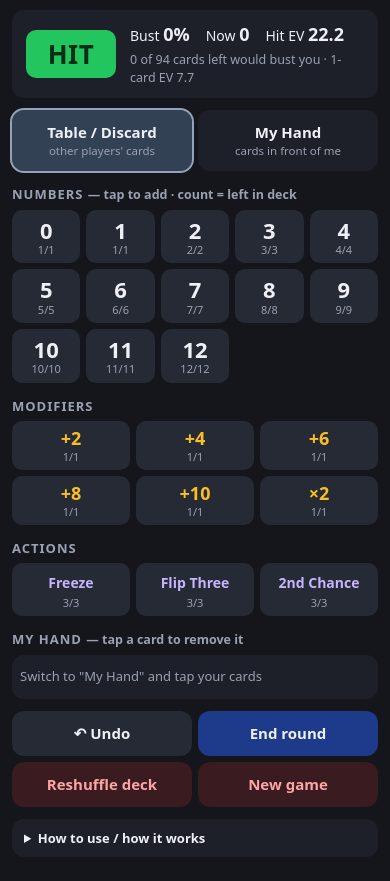
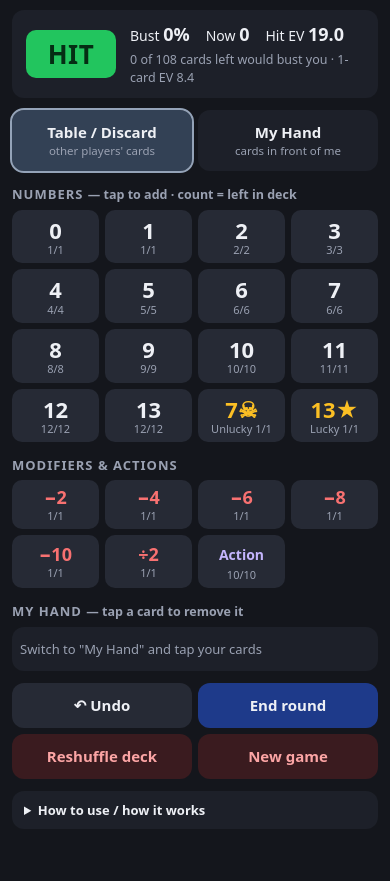
Before and after one commit to dagal10/flip7cheat, a plain HTML site: page index.html in a window 390 px wide. After the commit the page ends 853 px from the top, so only its background shows below. Drawn offline with Linux system fonts and the light colour scheme.

Commit message:
Switch odds page to Flip 7: With a Vengeance (#2)
* Add Flip 7 hit/stand odds page

Co-Authored-By: Claude Opus 5.5 <noreply@anthropic.com>
Claude-Session: https://claude.ai/code/session_01KVvwzQHCPZizdSg9pY7NvT

* Switch odds page to Flip 7: With a Vengeance

Use the 108-card Vengeance deck (0-13, Unlucky 7, Lucky 13, negative
modifiers, divide-by-2, 10 action cards) and its scoring rules, and cap
the look-ahead depth so it stays fast on phones.

Co-Authored-By: Claude Opus 5.5 <noreply@anthropic.com>
Claude-Session: https://claude.ai/code/session_01KVvwzQHCPZizdSg9pY7NvT

---------

Co-authored-by: Claude <noreply@anthropic.com>

```diff
--- a/index.html
+++ b/index.html
@@ -3,8 +3,8 @@
 <head>
 <meta charset="utf-8">
 <meta name="viewport" content="width=device-width, initial-scale=1, viewport-fit=cover">
-<title>Flip 7 Odds</title>
-<meta name="description" content="Track the Flip 7 deck and get hit/stand odds.">
+<title>Flip 7 Vengeance Odds</title>
+<meta name="description" content="Track the Flip 7: With a Vengeance deck and get hit/stand odds.">
 <meta name="theme-color" content="#14161c">
 <style>
   :root {
@@ -35,6 +35,7 @@
   .verdict.hit { background: var(--hit); color: #052e14; }
   .verdict.stand { background: var(--stand); color: #3b2300; }
   .verdict.bust { background: var(--bust); color: #fff; }
+  .verdict.must { background: #a855f7; color: #fff; font-size: 24px; }
   .verdict.idle { background: var(--panel2); color: var(--muted); font-size: 20px; }
   .stats { display: flex; flex-wrap: wrap; gap: 4px 16px; font-size: 14px; }
   .stats b { font-size: 18px; }
@@ -50,15 +51,15 @@
   h2 { font-size: 13px; text-transform: uppercase; letter-spacing: 1px; color: var(--muted); margin: 14px 0 6px; }
 
   .grid { display: grid; gap: 6px; }
-  .nums { grid-template-columns: repeat(7, 1fr); }
-  .mods { grid-template-columns: repeat(6, 1fr); }
-  .acts { grid-template-columns: repeat(3, 1fr); }
+    .nums { grid-template-columns: repeat(8, 1fr); }
+  .mods { grid-template-columns: repeat(7, 1fr); }
   .card { background: var(--panel2); border-radius: 10px; padding: 8px 2px 6px; text-align: center;
     user-select: none; position: relative; transition: transform .06s; }
   .card:active { transform: scale(.94); }
   .card .v { font-size: 22px; font-weight: 800; display: block; line-height: 1.1; }
   .card .c { font-size: 11px; color: var(--muted); display: block; }
-  .card.mod .v { color: #fbbf24; font-size: 18px; }
+  .card.mod .v { color: #f87171; font-size: 18px; }
+  .card.special .v { color: #fbbf24; }
   .card.act .v { font-size: 14px; color: #c4b5fd; padding: 4px 0; }
   .card.mine { outline: 2px solid var(--accent); }
   .card.danger { background: var(--danger-bg); }
@@ -68,7 +69,8 @@
   .hand { display: flex; flex-wrap: wrap; gap: 6px; min-height: 44px; padding: 8px;
     background: var(--panel); border-radius: var(--radius); }
   .chip { background: #1e3a8a; border-radius: 8px; padding: 6px 10px; font-weight: 700; font-size: 18px; }
-  .chip.mod { background: #4a3a0b; color: #fbbf24; }
+  .chip.mod { background: #4a1b1b; color: #f87171; }
+  .chip.special { color: #fbbf24; }
   .chip.act { background: #3b2f63; color: #c4b5fd; font-size: 14px; }
   .hand .none { color: var(--muted); align-self: center; font-size: 13px; }
 
@@ -84,8 +86,8 @@
   .toast.show { opacity: 1; }
 
   @media (max-width: 420px) {
-    .nums { grid-template-columns: repeat(5, 1fr); }
-    .mods { grid-template-columns: repeat(3, 1fr); }
+    .nums { grid-template-columns: repeat(4, 1fr); }
+    .mods { grid-template-columns: repeat(4, 1fr); }
     .verdict { font-size: 26px; min-width: 90px; }
   }
 </style>
@@ -101,10 +103,8 @@
 
 <h2>Numbers <span class="sub" style="text-transform:none;letter-spacing:0">— tap to add · count = left in deck</span></h2>
 <div class="grid nums" id="nums"></div>
-<h2>Modifiers</h2>
+<h2>Modifiers &amp; actions</h2>
 <div class="grid mods" id="mods"></div>
-<h2>Actions</h2>
-<div class="grid acts" id="acts"></div>
 
 <h2>My hand <span class="sub" style="text-transform:none;letter-spacing:0">— tap a card to remove it</span></h2>
 <div class="hand" id="hand"></div>
@@ -118,33 +118,38 @@
 
 <details class="info">
   <summary>How to use / how it works</summary>
-  <p><b>Table / Discard:</b> tap every card you see come out for other players (and anything discarded). <b>My Hand:</b> tap the cards dealt to you. The deck isn't reshuffled between rounds in Flip 7, so cards keep counting until the draw pile runs out.</p>
-  <p><b>End round</b> moves your hand to the discard pile (still out of the deck). <b>Reshuffle deck</b> when the draw pile runs out — it puts all seen cards back, keeping only what's currently in your hand out. <b>New game</b> resets everything.</p>
-  <p>If you add a number you already have, the app treats it as a bust — or, if you hold a Second Chance, uses it automatically.</p>
-  <p><b>Recommendation</b> comes from an optimal look-ahead: it computes the expected score of hitting and then continuing to play perfectly (stop when standing is worth more) against the exact remaining deck, including x2, +modifiers, Second Chance and the +15 Flip 7 bonus. Freeze and Flip Three are assumed to be given to an opponent. It maximizes your expected round score only — if you're far behind near 200, lean toward hitting; if you're about to win, lean toward standing.</p>
+  <p>Built for <b>Flip 7: With a Vengeance</b> (108 cards): one each of 0 and 1, then <i>n</i> copies of each number up to thirteen 13s (one 7 is the <b>Unlucky 7</b>, one 13 is the <b>Lucky 13</b>), one each of −2, −4, −6, −8, −10 and ÷2, and 10 action cards.</p>
+  <p><b>Table / Discard:</b> tap every card you see come out for other players (and anything discarded). <b>My Hand:</b> tap the cards in front of you. Cards stay out of the deck between rounds until the draw pile runs out.</p>
+  <p>If a Swap, Steal or Discard changes your hand, tap a chip in "My hand" to remove a card, or add the new one in My Hand mode. Removing a chip puts that card back in the deck; if it went to the discard pile, also tap it in Table mode.</p>
+  <p>In My Hand mode the app applies the special cards for you. <b>Unlucky 7</b> discards your other number and modifier cards. <b>Lucky 13</b> lets you hold a second 13; a third 13 busts. A duplicate number busts.</p>
+  <p><b>Scoring used:</b> add your number cards, apply ÷2 (rounded down), subtract the negatives, never below 0. Seven number cards = Flip 7, +15. Holding the <b>0</b> makes your round score 0 unless you Flip 7, and you must keep hitting.</p>
+  <p><b>Recommendation</b> comes from an optimal look-ahead: the expected score of hitting and then playing perfectly against the exact remaining deck. Action cards are assumed to be played on opponents. It maximizes your expected round score only. If you're far behind near 200, lean toward hitting; if you're about to win, lean toward standing.</p>
 </details>
 
 <div class="toast" id="toast"></div>
 
 <script>
 (() => {
-  // ---------- Deck definition ----------
+  // ---------- Deck definition (Flip 7: With a Vengeance, 108 cards) ----------
   const CARDS = [];
-  for (let n = 0; n <= 12; n++) CARDS.push({ id: 'n' + n, kind: 'num', n, label: String(n), total: n === 0 ? 1 : n });
-  const MODS = [2, 4, 6, 8, 10];
-  MODS.forEach((m, j) => CARDS.push({ id: 'p' + m, kind: 'mod', add: m, bit: j, label: '+' + m, total: 1 }));
-  CARDS.push({ id: 'x2', kind: 'mod', mult: true, bit: 5, label: '×2', total: 1 });
-  CARDS.push({ id: 'frz', kind: 'act', label: 'Freeze', total: 3 });
-  CARDS.push({ id: 'f3', kind: 'act', label: 'Flip Three', total: 3 });
-  CARDS.push({ id: 'sc', kind: 'act', label: '2nd Chance', total: 3 });
+  for (let n = 0; n <= 13; n++) {
+    let total = n === 0 ? 1 : n;
+    if (n === 7 || n === 13) total -= 1; // one 7 is Unlucky, one 13 is Lucky
+    CARDS.push({ id: 'n' + n, kind: 'num', v: n, label: String(n), total });
+  }
+  CARDS.push({ id: 'u7', kind: 'num', v: 7, special: true, label: '7☠', tag: 'Unlucky', total: 1 });
+  CARDS.push({ id: 'l13', kind: 'num', v: 13, special: true, label: '13★', tag: 'Lucky', total: 1 });
+  const NEG = [2, 4, 6, 8, 10];
+  NEG.forEach((m, j) => CARDS.push({ id: 'm' + m, kind: 'mod', sub: m, bit: j, label: '−' + m, total: 1 }));
+  CARDS.push({ id: 'd2', kind: 'mod', div: true, bit: 5, label: '÷2', total: 1 });
+  CARDS.push({ id: 'act', kind: 'act', label: 'Action', total: 10 });
   const BY_ID = Object.fromEntries(CARDS.map(c => [c.id, c]));
-  const MOD_CARDS = CARDS.filter(c => c.kind === 'mod');
 
   // ---------- State ----------
-  const KEY = 'flip7odds.v1';
+  const KEY = 'flip7vengeance.v1';
   let state = load() || fresh();
   function fresh() { return { seen: {}, hand: [], history: [], mode: 'table' }; }
-  function load() { try { return JSON.parse(localStorage.getItem(KEY)); } catch { return null; } }
+  function load() { try { const s = JSON.parse(localStorage.getItem(KEY)); return s && s.seen ? s : null; } catch { return null; } }
   function save() { try { localStorage.setItem(KEY, JSON.stringify(state)); } catch {} }
   function snapshot() {
     state.history.push(JSON.stringify({ seen: state.seen, hand: state.hand }));
@@ -154,6 +159,7 @@
   const handCount = id => state.hand.filter(x => x === id).length;
   const remaining = id => BY_ID[id].total - (state.seen[id] || 0) - handCount(id);
   const addSeen = (id, k = 1) => { state.seen[id] = (state.seen[id] || 0) + k; };
+  const handVals = v => state.hand.filter(id => BY_ID[id].kind === 'num' && BY_ID[id].v === v).length;
 
   // ---------- Actions ----------
   function tapCard(id) {
@@ -161,48 +167,42 @@
     snapshot();
     const c = BY_ID[id];
     if (state.mode === 'table') { addSeen(id); }
-    else if (c.kind === 'num' && state.hand.includes(id)) {
-      if (state.hand.includes('sc')) {
-        // Second Chance: discard the duplicate and the Second Chance
-        state.hand.splice(state.hand.indexOf('sc'), 1);
-        addSeen('sc'); addSeen(id);
-        toast('Second Chance used — duplicate ' + c.label + ' discarded');
-      } else {
-        state.hand.push(id);
-        toast('BUST! Tap "End round" when done.');
-      }
-    } else if (id === 'sc' && state.hand.includes('sc')) {
-      addSeen(id); toast('Already holding a Second Chance — counted as given away');
-    } else if (c.kind === 'act' && id !== 'sc') {
-      addSeen(id); toast(c.label + ' counted as played');
+    else if (c.kind === 'act') { addSeen(id); toast('Action card counted as played'); }
+    else if (id === 'u7') {
+      const keep = [];
+      for (const h of state.hand) { const k = BY_ID[h].kind; if (k === 'num' || k === 'mod') addSeen(h); else keep.push(h); }
+      state.hand = keep; state.hand.push(id);
+      toast('Unlucky 7! Other number & modifier cards discarded');
+    } else if (c.kind === 'num') {
+      const have = handVals(c.v);
+      let bust = false;
+      if (c.v === 13) {
+        const lucky = state.hand.includes('l13') || id === 'l13';
+        bust = have >= 2 || (have === 1 && !lucky);
+        if (!bust && have === 1) toast('Lucky 13 — second 13 is safe');
+      } else bust = have >= 1;
+      state.hand.push(id);
+      if (bust) toast('BUST! Tap "End round" when done.');
     } else {
       state.hand.push(id);
     }
     commit();
   }
-  function removeFromHand(i) {
-    snapshot();
-    state.hand.splice(i, 1);
-    commit();
-  }
+  function removeFromHand(i) { snapshot(); state.hand.splice(i, 1); commit(); }
   function undo() {
     const h = state.history.pop();
     if (!h) { toast('Nothing to undo'); return; }
-    Object.assign(state, JSON.parse(h));
-    commit();
+    Object.assign(state, JSON.parse(h)); commit();
   }
   function endRound() {
     snapshot();
     state.hand.forEach(id => addSeen(id));
     state.hand = [];
-    state.mode = 'hand';
     commit(); toast('Round ended — your cards moved to discard');
   }
   function reshuffle() {
     if (!confirm('Reshuffle: put all discarded/seen cards back into the deck?')) return;
-    snapshot();
-    state.seen = {};
-    commit(); toast('Deck reshuffled');
+    snapshot(); state.seen = {}; commit(); toast('Deck reshuffled');
   }
   function newGame() {
     if (!confirm('Start a new game? This clears everything.')) return;
@@ -211,94 +211,112 @@
   function commit() { save(); render(); }
 
   // ---------- Solver ----------
+  // State bits: nm = number values held (bits 0..13), T = holding a second 13,
+  // L = holding the Lucky 13, U = Unlucky 7 already drawn, G = Lucky 13 already drawn, mm = modifiers (6 bits)
+  let DEPTH = 6;
+  const T = 1 << 14, L = 1 << 15, U = 1 << 16, G = 1 << 17, MSH = 18, NM = (1 << 14) - 1;
   function popcount(x) { let c = 0; while (x) { x &= x - 1; c++; } return c; }
+  const numCount = s => popcount(s & NM) + (s & T ? 1 : 0);
 
-  function scoreOf(nm, mm) {
-    let s = 0;
-    for (let n = 1; n <= 12; n++) if (nm >> n & 1) s += n;
-    if (mm >> 5 & 1) s *= 2;
-    for (let j = 0; j < 5; j++) if (mm >> j & 1) s += MODS[j];
-    return s;
+  function rawScore(s) {
+    let sum = 0;
+    for (let v = 1; v <= 13; v++) if (s >> v & 1) sum += v;
+    if (s & T) sum += 13;
+    const mm = s >>> MSH;
+    if (mm >> 5 & 1) sum = Math.floor(sum / 2);
+    for (let j = 0; j < 5; j++) if (mm >> j & 1) sum -= NEG[j];
+    return Math.max(0, sum);
+  }
+  const standScore = s => (s & 1) ? 0 : rawScore(s); // holding the 0 = score 0 unless Flip 7
+
+  // Returns next state, or -1 for bust
+  function draw(s, t) {
+    if (t.kind === 'mod') return s | (1 << (MSH + t.bit));
+    if (t.id === 'u7') return (s & G) | U | (1 << 7);
+    const has = s >> t.v & 1;
+    if (t.v === 13) {
+      const lucky = t.id === 'l13';
+      const ns = lucky ? s | L | G : s;
+      if (!has) return ns | (1 << 13);
+      if (!(s & T) && (ns & L)) return ns | T;
+      return -1;
+    }
+    return has ? -1 : s | (1 << t.v);
   }
 
   function analyze() {
     const R = {}; let N = 0;
     for (const c of CARDS) { R[c.id] = Math.max(0, remaining(c.id)); N += R[c.id]; }
 
-    let nm0 = 0, mm0 = 0, dupInHand = false;
+    // Encode my hand
+    let s0 = 0, bust = false; const cnt = {};
     for (const id of state.hand) {
       const c = BY_ID[id];
-      if (c.kind === 'num') { if (nm0 >> c.n & 1) dupInHand = true; nm0 |= 1 << c.n; }
-      else if (c.kind === 'mod') mm0 |= 1 << c.bit;
+      if (c.kind === 'num') {
+        cnt[c.v] = (cnt[c.v] || 0) + 1;
+        if (cnt[c.v] === 2 && c.v === 13) s0 |= T; else if (cnt[c.v] >= 2) bust = true;
+        s0 |= 1 << c.v;
+        if (id === 'l13') s0 |= L | G;
+        if (id === 'u7') s0 |= U;
+      } else if (c.kind === 'mod') s0 |= 1 << (MSH + c.bit);
     }
-    const sc0 = state.hand.includes('sc') ? 1 : 0;
-    const S0 = scoreOf(nm0, mm0);
-    const uniq = popcount(nm0);
+    if ((cnt[13] || 0) >= 3 || ((s0 & T) && !(s0 & L))) bust = true;
+    if (!R.u7) s0 |= U;
+    if (!R.l13) s0 |= G;
+    if (bust) return { status: 'bust' };
+    if (numCount(s0) >= 7) return { status: 'flip7', score: rawScore(s0) + 15 };
+    if (N - R.act === 0) return { status: 'empty' };
 
-    if (dupInHand) return { status: 'bust' };
-    if (uniq >= 7) return { status: 'flip7', score: S0 + 15 };
-    if (N === 0) return { status: 'empty' };
-
-    // Next-card odds (raw, includes action cards in denominator)
-    let dup = 0;
-    for (let n = 0; n <= 12; n++) if (nm0 >> n & 1) dup += R['n' + n];
-    const pBust = sc0 ? 0 : dup / N;
-    const pDup = dup / N;
-
-    // Optimal look-ahead: V(state) = max(stand, E[V(after hit)])
-    // State = numbers bitmask (13) | modifiers bitmask (6) | second chance (2 bits: 0 none, 1 holding, 2 used up)
-    const memo = new Float64Array(1 << 21).fill(-1);
-    const rNum = [], rMod = [];
-    for (let n = 0; n <= 12; n++) rNum[n] = R['n' + n];
-    for (const c of MOD_CARDS) rMod[c.bit] = R[c.id];
-    const rSC = R.sc;
-
-    function hitEV(nm, mm, sc) {
-      let tot = 0, acc = 0;
-      for (let n = 0; n <= 12; n++) {
-        const have = nm >> n & 1;
-        // cards drawn during look-ahead are removed from the deck
-        const r = rNum[n] - (have && !(nm0 >> n & 1) ? 1 : 0);
-        if (r <= 0) continue;
-        tot += r;
-        if (have) { if (sc === 1) acc += r * V(nm, mm, 2); }
-        else {
-          const nn = nm | (1 << n);
-          acc += r * (popcount(nn) >= 7 ? scoreOf(nn, mm) + 15 : V(nn, mm, sc));
-        }
-      }
-      for (let j = 0; j < 6; j++) {
-        if (mm >> j & 1) continue;
-        const r = rMod[j];
-        if (r <= 0) continue;
-        tot += r; acc += r * V(nm, mm | (1 << j), sc);
-      }
-      if (sc === 0 && rSC > 0) { tot += rSC; acc += rSC * V(nm, mm, 1); }
-      // Freeze / Flip Three / extra 2nd Chance = neutral (given away), so condition them out
-      return tot ? acc / tot : scoreOf(nm, mm);
-    }
-    function V(nm, mm, sc) {
-      const key = nm | (mm << 13) | (sc << 19);
-      if (memo[key] >= 0) return memo[key];
-      const v = Math.max(scoreOf(nm, mm), hitEV(nm, mm, sc));
-      memo[key] = v; return v;
+    const types = CARDS.filter(c => c.kind !== 'act');
+    const nm0 = s0 & NM;
+    // Remaining count of a card type in the look-ahead state (cards drawn since now are gone)
+    function avail(s, t) {
+      if (t.kind === 'mod') return (s >>> (MSH + t.bit)) & 1 ? 0 : R[t.id];
+      if (t.id === 'u7') return s & U ? 0 : R.u7;
+      if (t.id === 'l13') return s & G ? 0 : R.l13;
+      const drawnNow = (s >> t.v & 1) && !(nm0 >> t.v & 1) && t.v !== 7 && t.v !== 13 ? 1 : 0;
+      return Math.max(0, R[t.id] - drawnNow);
     }
 
-    const evHit = hitEV(nm0, mm0, sc0);
+    const memo = new Map();
+    function hitEV(s, d) {
+      let tot = 0, acc = 0;
+      for (const t of types) {
+        const r = avail(s, t); if (!r) continue;
+        tot += r;
+        const ns = draw(s, t);
+        if (ns < 0) continue; // bust = 0
+        acc += r * (numCount(ns) >= 7 ? rawScore(ns) + 15 : V(ns, d + 1));
+      }
+      return tot ? acc / tot : standScore(s);
+    }
+    // Look-ahead is capped at DEPTH more cards (beyond that, assume you stand) to stay fast on phones
+    function V(s, d) {
+      if (d >= DEPTH) return standScore(s);
+      const key = s * 8 + d;
+      let v = memo.get(key);
+      if (v !== undefined) return v;
+      v = (s & 1) ? hitEV(s, d) : Math.max(standScore(s), hitEV(s, d));
+      memo.set(key, v); return v;
+    }
 
-    // One-card expected value (hit once then stand) for reference
-    let tot1 = 0, acc1 = 0, pF7 = 0;
-    for (let n = 0; n <= 12; n++) {
-      const r = rNum[n]; if (!r) continue; tot1 += r;
-      if (nm0 >> n & 1) { acc1 += r * (sc0 ? S0 : 0); }
-      else { const nn = nm0 | 1 << n; const f7 = popcount(nn) >= 7; if (f7) pF7 += r; acc1 += r * (scoreOf(nn, mm0) + (f7 ? 15 : 0)); }
+    // Next-card odds (denominator includes action cards)
+    let bustCards = 0, f7 = 0, tot1 = 0, acc1 = 0;
+    for (const t of types) {
+      const r = R[t.id]; if (!r) continue;
+      const ns = draw(s0, t);
+      tot1 += r;
+      if (ns < 0) { bustCards += r; continue; }
+      if (numCount(ns) >= 7) { f7 += r; acc1 += r * (rawScore(ns) + 15); }
+      else acc1 += r * standScore(ns);
     }
-    for (let j = 0; j < 6; j++) if (!(mm0 >> j & 1) && rMod[j]) { tot1 += rMod[j]; acc1 += rMod[j] * scoreOf(nm0, mm0 | 1 << j); }
-    if (!sc0 && rSC) { tot1 += rSC; acc1 += rSC * S0; }
-    const ev1 = tot1 ? acc1 / tot1 : S0;
-
-    return { status: 'ok', N, dup, pBust, pDup, sc: sc0, S: S0, evHit, ev1, uniq, pF7: pF7 / N,
-      hit: evHit > S0 + 1e-9 };
+    const S = standScore(s0);
+    const evHit = hitEV(s0, 0);
+    return {
+      status: 'ok', N, bustCards, pBust: bustCards / N, pF7: f7 / N, S, evHit,
+      ev1: tot1 ? acc1 / tot1 : S, uniq: numCount(s0), zero: !!(s0 & 1),
+      hit: evHit > S + 1e-9, states: memo.size
+    };
   }
 
   // ---------- Render ----------
@@ -307,29 +325,30 @@
 
   function cardBtn(c) {
     const b = document.createElement('button');
-    b.className = 'card ' + c.kind;
+    b.className = 'card ' + c.kind + (c.special ? ' special' : '');
     const r = remaining(c.id);
     const mine = state.hand.includes(c.id);
     if (mine) b.classList.add('mine');
-    if (c.kind === 'num' && mine) b.classList.add('danger');
+    if (c.kind === 'num' && handVals(c.v) > 0 && !(c.v === 13 && state.hand.includes('l13') && handVals(13) < 2) && c.id !== 'u7') b.classList.add('danger');
     if (r <= 0) b.classList.add('empty');
-    b.innerHTML = `<span class="v">${c.label}</span><span class="c">${r}/${c.total}</span>`;
+    b.innerHTML = `<span class="v">${c.label}</span><span class="c">${c.tag ? c.tag + ' ' : ''}${r}/${c.total}</span>`;
     b.onclick = () => tapCard(c.id);
     return b;
   }
 
   function render() {
     document.querySelectorAll('.mode button').forEach(b => b.classList.toggle('on', b.dataset.mode === state.mode));
-    for (const [el, kind] of [['nums', 'num'], ['mods', 'mod'], ['acts', 'act']]) {
-      const box = $(el); box.innerHTML = '';
-      CARDS.filter(c => c.kind === kind).forEach(c => box.appendChild(cardBtn(c)));
-    }
+    const nums = $('nums'); nums.innerHTML = '';
+    CARDS.filter(c => c.kind === 'num').forEach(c => nums.appendChild(cardBtn(c)));
+    const mods = $('mods'); mods.innerHTML = '';
+    CARDS.filter(c => c.kind !== 'num').forEach(c => mods.appendChild(cardBtn(c)));
+
     const hand = $('hand'); hand.innerHTML = '';
     if (!state.hand.length) hand.innerHTML = '<span class="none">Switch to "My Hand" and tap your cards</span>';
     state.hand.forEach((id, i) => {
       const c = BY_ID[id];
       const b = document.createElement('button');
-      b.className = 'chip ' + c.kind; b.textContent = c.label;
+      b.className = 'chip ' + c.kind + (c.special ? ' special' : ''); b.textContent = c.label;
       b.onclick = () => removeFromHand(i);
       hand.appendChild(b);
     });
@@ -339,22 +358,23 @@
     if (a.status === 'bust') {
       html = banner('bust', 'BUST', '<b>Duplicate number</b>', 'You score 0 this round. Tap “End round”.');
     } else if (a.status === 'flip7') {
-      html = banner('hit', 'FLIP 7!', `<span>Score <b>${a.score}</b></span>`, '7 unique numbers — round over, +15 bonus included.');
+      html = banner('hit', 'FLIP 7!', `<span>Score <b>${a.score}</b></span>`, '7 number cards — round over, +15 bonus included.');
     } else if (a.status === 'empty') {
       html = banner('idle', '—', '<span>Deck empty</span>', 'Tap “Reshuffle deck”.');
     } else {
-      const v = a.hit ? 'hit' : 'stand';
+      const v = a.zero ? 'must' : a.hit ? 'hit' : 'stand';
+      const word = a.zero ? 'MUST HIT' : v.toUpperCase();
       const stats = `
         <span>Bust <b style="color:${a.pBust > 0.3 ? 'var(--bust)' : 'inherit'}">${pct(a.pBust)}</b></span>
         <span>Now <b>${a.S}</b></span>
         <span>Hit EV <b>${a.evHit.toFixed(1)}</b></span>`;
       const extra = [
-        `${a.dup} of ${a.N} cards left would bust you`,
-        a.sc ? 'you hold a Second Chance (' + pct(a.pDup) + ' to use it)' : '',
+        a.zero ? 'holding the 0 — you score 0 unless you Flip 7' : '',
+        `${a.bustCards} of ${a.N} cards left would bust you`,
         a.uniq === 6 ? pct(a.pF7) + ' to Flip 7 next card' : '',
         `1-card EV ${a.ev1.toFixed(1)}`
       ].filter(Boolean).join(' · ');
-      html = banner(v, v.toUpperCase(), stats, extra);
+      html = banner(v, word, stats, extra);
     }
     $('rec').innerHTML = html;
   }
@@ -365,12 +385,12 @@
   let tt;
   function toast(msg) { const t = $('toast'); t.textContent = msg; t.classList.add('show'); clearTimeout(tt); tt = setTimeout(() => t.classList.remove('show'), 1800); }
 
-  // ---------- Wire up ----------
   document.querySelectorAll('.mode button').forEach(b => b.onclick = () => { state.mode = b.dataset.mode; commit(); });
   $('undo').onclick = undo;
   $('endRound').onclick = endRound;
   $('reshuffle').onclick = reshuffle;
   $('newGame').onclick = newGame;
+  window.__analyze = analyze; window.__depth = d => { DEPTH = d; };
   render();
 })();
 </script>
```
Also changed, not shown: 1 other file.
